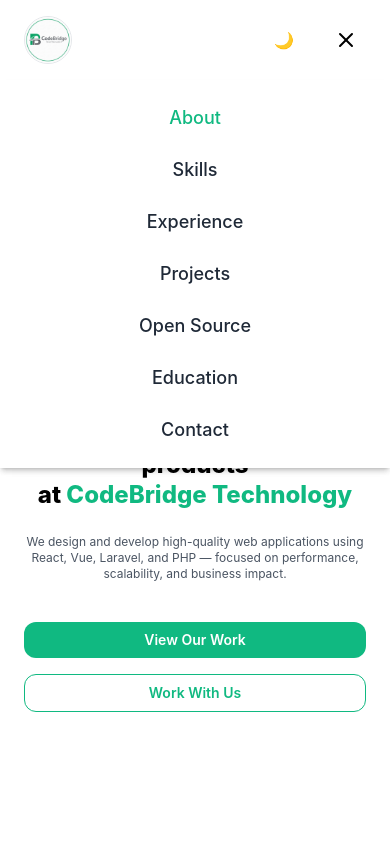
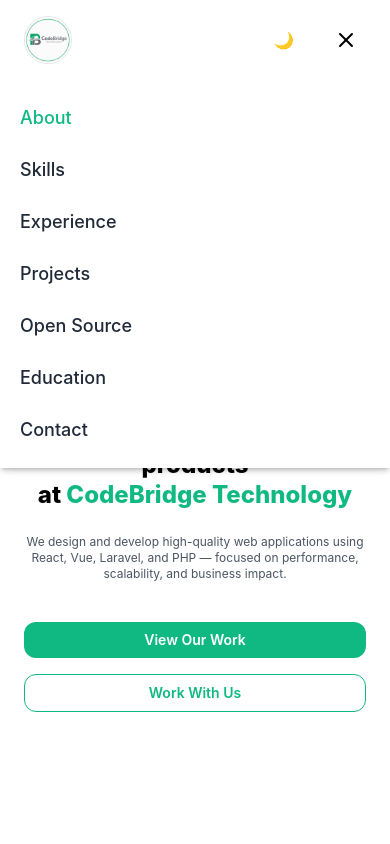
Before and after one commit to AnasMaimalee/portfolio, a React (Vite) app: page / in a window 390 px wide. Both pictures are taken after a click on the button 346 px from the left and 40 px from the top of the page. Shown: the top 844 px of the page. Built offline with nearby package versions, Linux system fonts and the light colour scheme.

Commit message:
fix: google-tag

```diff
--- a/index.html
+++ b/index.html
@@ -62,6 +62,15 @@
         }
       })();
     </script>
+    <!-- Google tag (gtag.js) -->
+    <script async src="https://www.googletagmanager.com/gtag/js?id=G-08C0SXBD1E"></script>
+    <script>
+      window.dataLayer = window.dataLayer || [];
+      function gtag(){dataLayer.push(arguments);}
+      gtag('js', new Date());
+
+      gtag('config', 'G-08C0SXBD1E');
+    </script>
   </head>
 
   <body class="bg-white dark:bg-neutral-950 text-black dark:text-white">
--- a/src/components/layout/Navbar.tsx
+++ b/src/components/layout/Navbar.tsx
@@ -104,13 +104,13 @@
 
       {/* Mobile Menu */}
       {menuOpen && (
-        <div className="md:hidden bg-white dark:bg-neutral-950 shadow-md flex flex-col items-center py-6 space-y-6">
+        <div className="md:hidden bg-white dark:bg-neutral-950 shadow-md flex flex-col items-start  py-6 space-y-6">
           {navItems.map((item) => (
             <a
               key={item.id}
               href={`#${item.id}`}
               onClick={() => setMenuOpen(false)}
-              className={`text-lg font-medium ${
+              className={`text-lg font-medium ms-5 ${
                 active === item.id
                   ? "text-emerald-500"
                   : "text-gray-800 dark:text-gray-100"
```
